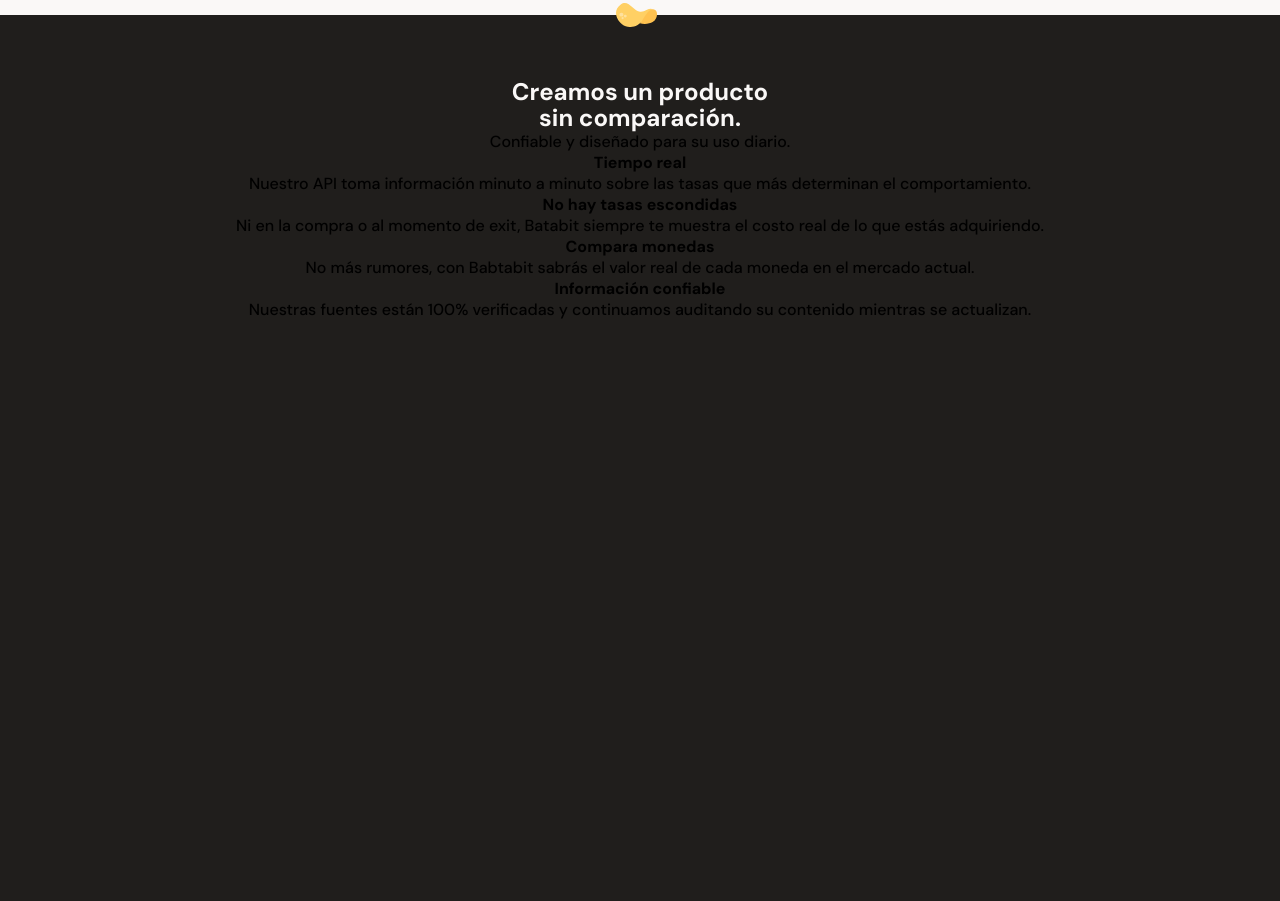
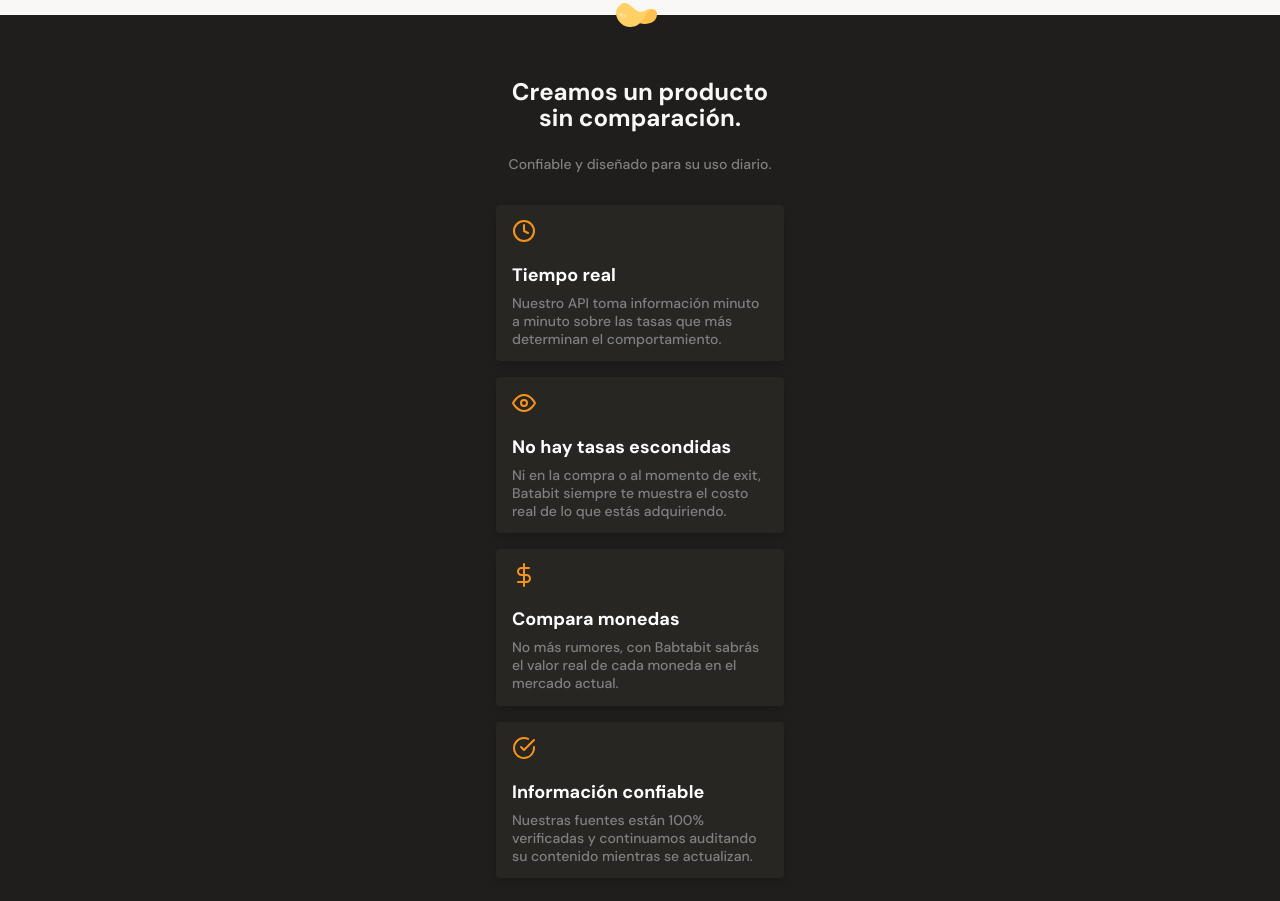
Before and after one commit to YisusJS/batatabit, a plain HTML site: page index.html in a window 1280 px wide. Shown: the part 1337-2238 px from the top of the page. Drawn offline with Linux system fonts and the light colour scheme.

Commit message:
Finalización de la vista de estadisticas

```diff
--- a/index.html
+++ b/index.html
@@ -109,24 +109,24 @@
     </section>
     <section class="statistics">
       <h3>Creamos un producto sin comparación.</h3>
-      <p>Confiable y diseñado para su uso diario.</p>
+      <p class="statistics__description">Confiable y diseñado para su uso diario.</p>
       <section class="statistics__section">
-        <span></span>
+        <span class="statistics__logo statistics__logo--clock"></span>
         <h4>Tiempo real</h4>
         <p>Nuestro API toma información minuto a minuto sobre las tasas que más determinan el comportamiento.</p>
       </section>
       <section class="statistics__section">
-        <span></span>
+        <span class="statistics__logo statistics__logo--eye"></span>
         <h4>No hay tasas escondidas</h4>
         <p>Ni en la compra o al momento de exit, Batabit siempre te muestra el costo real de lo que estás adquiriendo.</p>
       </section>
       <section class="statistics__section">
-        <span></span>
+        <span class="statistics__logo statistics__logo--dollar"></span>
         <h4>Compara monedas</h4>
         <p>No más rumores, con Babtabit sabrás el valor real de cada moneda en el mercado actual.</p>
       </section>
       <section class="statistics__section">
-        <span></span>
+        <span class="statistics__logo statistics__logo--check"></span>
         <h4>Información confiable</h4>
         <p>Nuestras fuentes están 100% verificadas y continuamos auditando su contenido mientras se actualizan.</p>
       </section>
--- a/src/sass/_variables.scss
+++ b/src/sass/_variables.scss
@@ -1,5 +1,5 @@
 // Colors
-$linear-bg: linear-gradient(207.8deg, #201E1C 16.69%, #F7931A 100%);
+$linear-bg: linear-gradient(207.8deg, #201E1C 16.69%, #F7931A 100%);;
 $bitcoin-orange: #F7931A;;
 $soft-orange: #FFE9D5;
 $secondary-blue: #1A9AF7;
--- a/src/sass/mobile.scss
+++ b/src/sass/mobile.scss
@@ -121,10 +121,8 @@ body {
 
         .introduction__title {
           text-align: left;
-          display: inline-block;
-          width: 10.3rem;
+          margin-left: 3rem;
           margin-bottom: 1.2rem;
-          margin-left: 3rem;
           @include font("DM Sans", 1.8rem, 700, 2.344rem, #ff9536);
 
           &--blue {
@@ -220,7 +218,7 @@ body {
 
       .introduction__info {
         display: inline-block;
-        width: 17.3rem;
+        width: 17.8rem;
         height: 3.1rem;
         border-radius: 0.8rem;
         padding: 0.8rem;
@@ -255,6 +253,62 @@ body {
       @include font("DM Sans", 2.4rem, 700, 2.6rem, variables.$off-white);
       width: 28.8rem;
       margin-top: 6.4rem;
+      margin-bottom: 2.4rem;
+    }
+
+    .statistics__description {
+      @include font("DM Sans", 1.4rem, 500, 1.8rem, #808080);
+      margin-bottom: 3.2rem;
+    }
+
+    &__section {
+      width: 28.8rem;
+      min-height: 15.2rem;
+      max-height: auto;
+      background-color: variables.$warm-black-1;
+      border-radius: 0.4rem;
+      margin-bottom: 1.6rem;
+      box-shadow: variables.$black-shadow;
+      text-align: left;
+      padding-left: 1.6rem;
+      padding-bottom: 2.2rem;
+
+      .statistics__logo {
+        display: inline-block;
+        width: 2.4rem;
+        height: 2.4rem;
+        background-repeat: no-repeat;
+        margin-top: 1.4rem;
+
+        &--clock {
+          background-image: url("../assets/icons/clock.svg");
+        }
+        &--eye {
+          background-image: url("../assets/icons/eye.svg");
+        }
+        &--dollar {
+          background-image: url("../assets/icons/dollar.svg");
+        }
+        &--check {
+          background-image: url("../assets/icons/check.svg");
+        }
+      }
+
+      h4 {
+        @include font("DM Sans", 1.8rem, 700, 1.8rem, variables.$just-white);
+        margin-top: 1.8rem;
+        margin-bottom: 1rem;
+      }
+
+      p {
+        display: inline-block;
+        width: 25.2rem;
+        @include font("DM Sans", 1.4rem, 500, 1.8rem, #808080);
+      }
+    }
+
+    &__section:last-child {
+      margin-bottom: 4.7rem;
     }
   }
 }
```
Also changed, not shown: src/assets/icons/check.svg (renamed from src/assets/icons/check-circle.svg), src/assets/icons/dollar.svg (renamed from src/assets/icons/dollar-sign.svg), src/styles/desktop.css (deleted), src/styles/mobile.css, src/styles/tablet.css (deleted).
